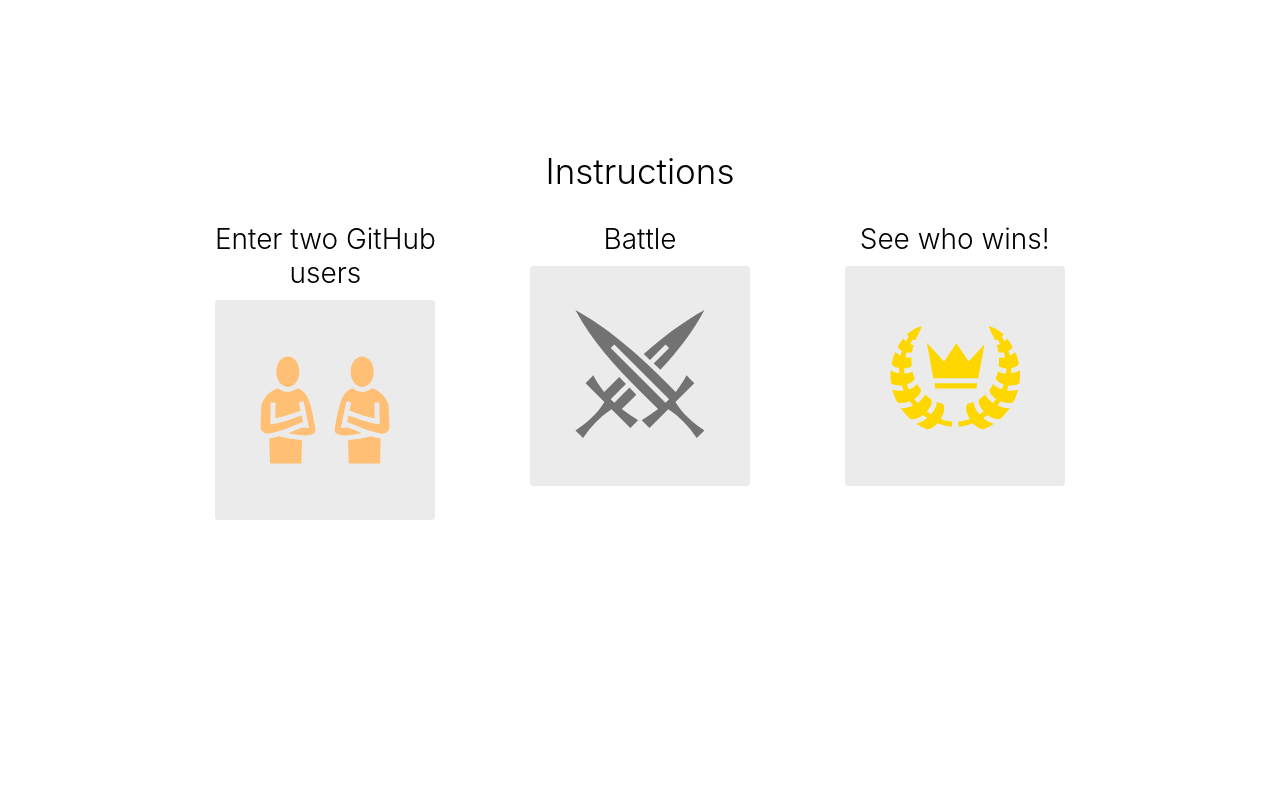
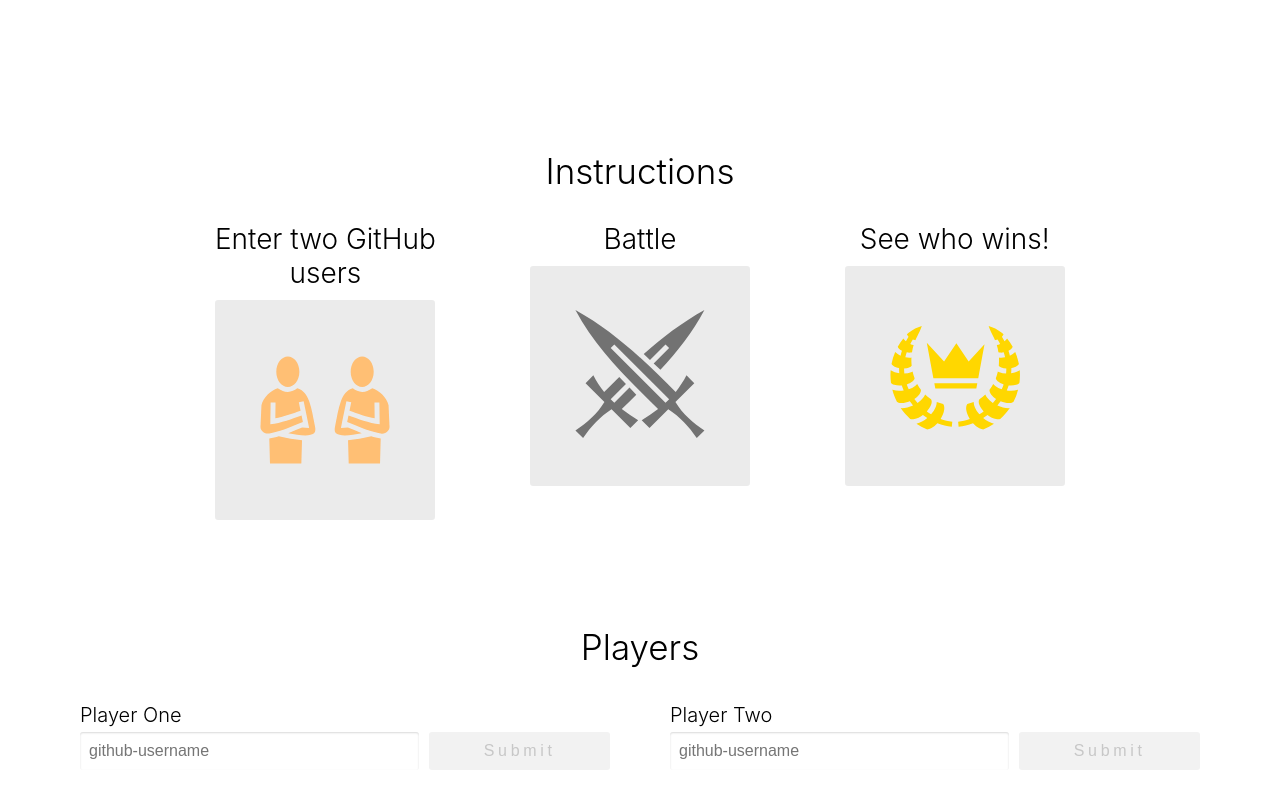
Before and after one commit to MattDevGH/github-battle, a React app: page / in a window 1280 px wide. Built offline with nearby package versions, Linux system fonts and the light colour scheme.

Commit message:
added state to Battle for player selection

```diff
--- a/app/components/Battle.js
+++ b/app/components/Battle.js
@@ -86,10 +86,47 @@
 }
 
 export default class Battle extends React.Component {
+  constructor(props) {
+    super(props)
+
+    this.state = {
+      playerOne: null,
+      playerTwo: null
+    }
+
+    this.handleSubmit = this.handleSubmit.bind(this)
+  }
+
+  handleSubmit(id, player) {
+    this.setState({
+      [id]: player
+    })
+  }
+
   render() {
+    const { playerOne, playerTwo } = this.state
     return (
       <React.Fragment>
         <Instructions />
+
+        <div className='players-container'>
+          <h1 className='center-text header-lg'>Players</h1>
+          <div className='row space-around'>
+            {playerOne === null && (
+              <PlayerInput
+                label='Player One'
+                onSubmit={(player) => this.handleSubmit('playerOne', player)}
+              />
+            )}
+
+            {playerTwo === null && (
+              <PlayerInput
+                label='Player Two'
+                onSubmit={(player) => this.handleSubmit('playerTwo', player)}
+              />
+            )}
+          </div>
+        </div>
       </React.Fragment>
     )
   }
--- a/app/index.css
+++ b/app/index.css
@@ -207,3 +207,7 @@
   background: #f2f2f2;
   color: #c7c7c7;
 }
+
+.players-container {
+  margin: 100px 0;
+}
```
